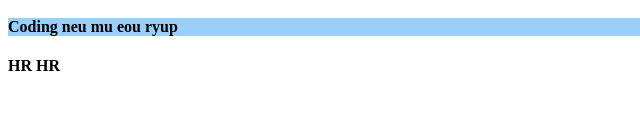
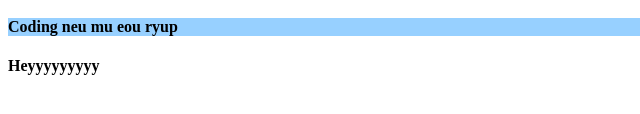
Before and after one commit to DaomBAE/First-HTML-CSS, a plain HTML site: page index.html in a window 1280 px wide. Shown: the part 152-266 px from the top of the page, 0-640 px from the left. Drawn offline with Linux system fonts and the light colour scheme.

Commit message:
“index.html”

```diff
--- a/index.html
+++ b/index.html
@@ -23,6 +23,6 @@
     <h2> Hello, CSS! </h2>
     <h3> What's up </h3>
     <h4 style="background-color: rgb(151, 208, 255);">Coding neu mu eou ryup </h4>
-    <h4> HR HR </h4>
+    <h4> Heyyyyyyyyy </h4>
   </body>
 </html>
```
